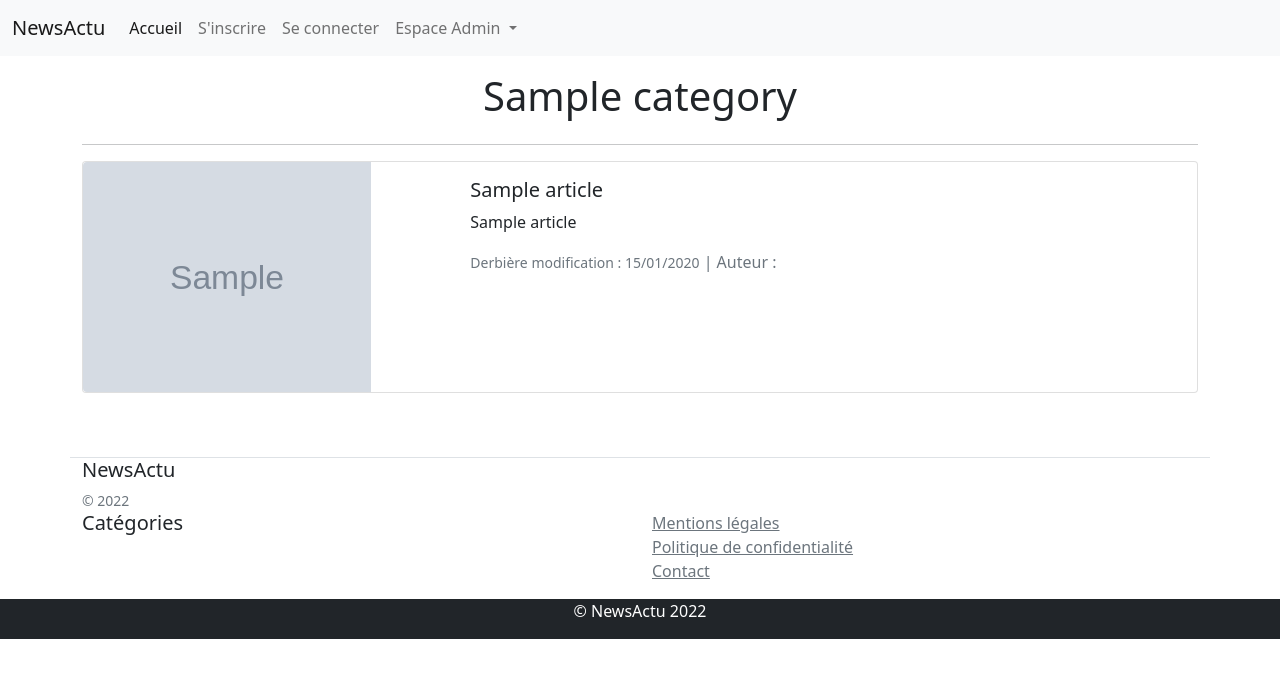
After one commit to Xyapode/NewsActu-Symfony, a Symfony app: template templates/article/show_articles_from_category.html.twig in a window 1280 px wide. The commit adds this page. Shown: the top 678 px of the page. Run offline with Twig, Linux system fonts and the light colour scheme; the template is opened without the code that fills it: most values are stand-ins (such as "Sample title", 1, 10 or a date in 2020); grey boxes marked "Sample" are stand-in pictures; some libraries are stand-ins or nearby versions.

Commit message:
create action + view to show articles from category

```diff
--- /dev/null
+++ b/templates/article/show_articles_from_category.html.twig
@@ -0,0 +1,33 @@
+{% extends "base.html.twig" %}
+
+{% block body %}
+
+<h1 class="text-center mt-3">{{ category.name | capitalize }}</h1>
+
+
+    {% for article in articles %}
+        <div class="row">
+            <div class="mx-auto">
+
+            <hr>
+                <div class="card mb-3" style="max-width: 100%;">
+                    <div class="row g-0">
+                        <div class="col-md-4">
+                            <img src="{{ asset('uploads/') ~ article.photo }}" class="img-fluid rounded-start img-card-custom" alt="{{ article.title }}" style="height: 230px">
+                        </div>
+                    <div class="col-md-8">
+                        <div class="card-body">
+                            <h5 class="card-title">{{ article.title | length > 80 ? article.title|slice(0,80) ~ '...' : article.title }}</h5>
+                            <p class="card-text">{{ article.subtitle | length > 130 ? article.subtitle|slice(0,130) ~ '...' : article.subtitle }}</p>
+                            <p class="card-text"><small class="text-muted">Derbière modification : {{ article.updatedAt | date('d/m/Y') }}</small><span class="text-muted"> | Auteur :
+                            </span></p>
+                        </div>
+                    </div>
+                </div>
+            </div>
+        </div>
+    </div>
+
+{% endfor %}
+
+{% endblock %}
--- a/templates/default/home.html.twig
+++ b/templates/default/home.html.twig
@@ -7,7 +7,7 @@
     <div class="row mx-auto">
 
         {% for article in articles %}
-            <div class="col-3 my-3 ms-2">
+            <div class="col-3 my-3 ms-2 mx-auto">
 
                 <div class="card" style="width: 18rem;">
                     <img src="{{ asset('uploads/') ~ article.photo }}" class="card-img-top img-card-custom" width="230" height="130" alt="{{ article.title }}">
--- a/templates/rendered/nav_categories.html.twig
+++ b/templates/rendered/nav_categories.html.twig
@@ -4,7 +4,9 @@
 
         {% for category in categories %}
 
-            <span class="d-inline"><a href="#" class="text-decoration-none text-warning align-middle">{{ category.name }}</a></span>
+            <span class="d-inline">
+                <a href="{{ path('show_articles_from_category', {'alias': category.alias}) }}" class="text-decoration-none text-warning align-middle">{{ category.name }}</a>
+            </span>
 
         {% endfor %}
 
```
Also changed, not shown: src/Controller/ArticleController.php (+14 -0 lines).
